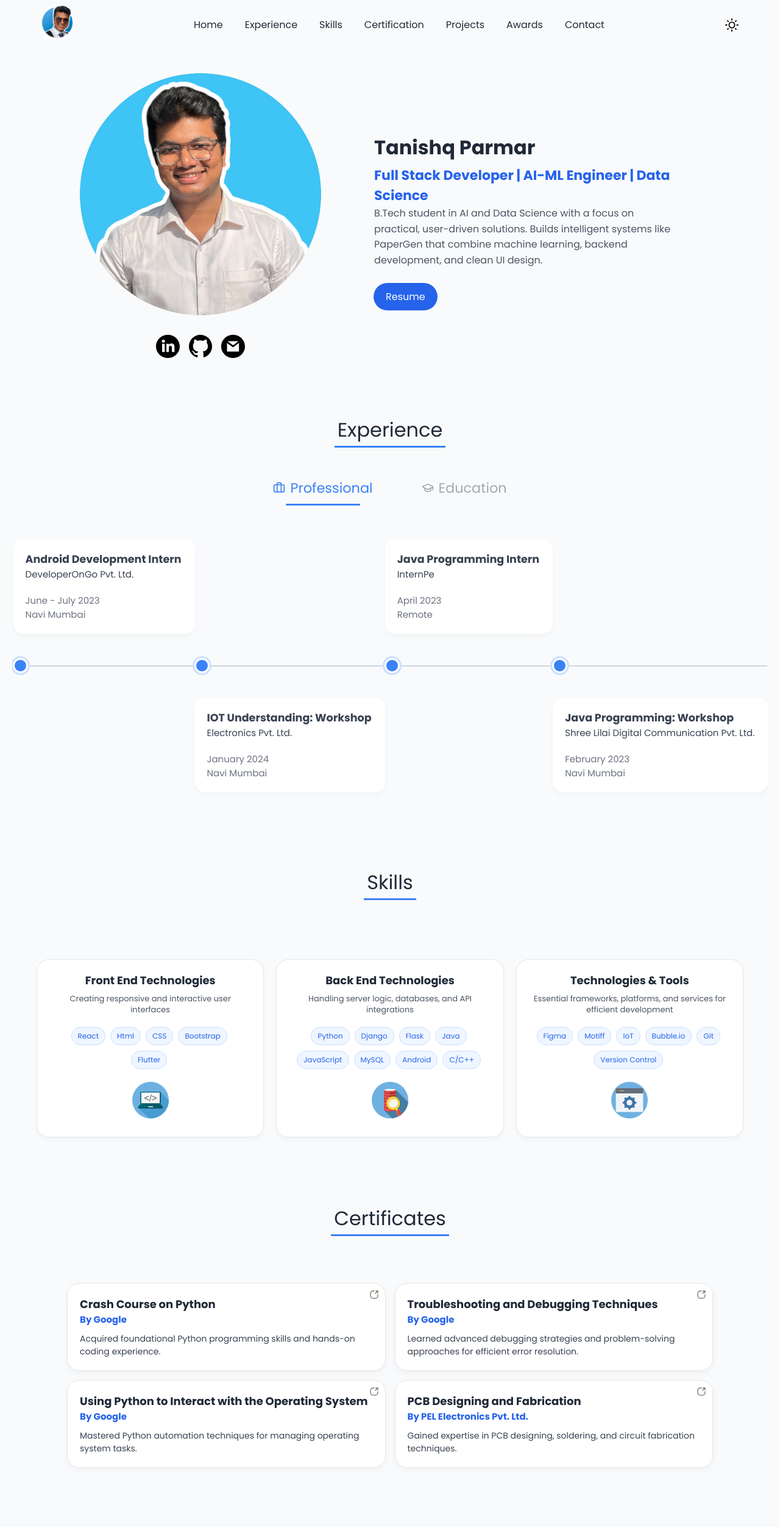
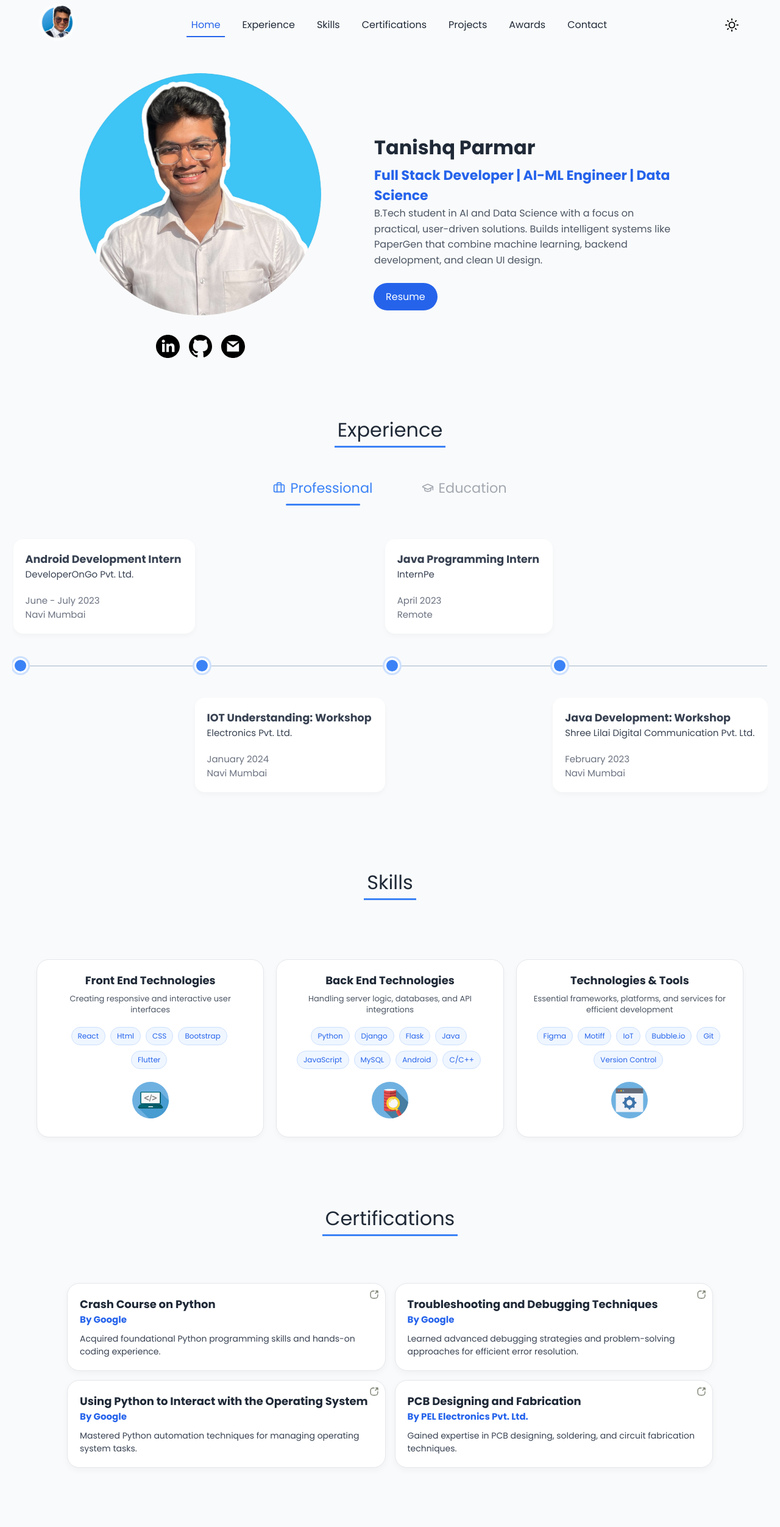
Before and after one commit to parmartanishq/Tanishq-Parmar-Portfolio, a React (Vite) app: page / in a window 1280 px wide. Shown: the top 2504 px of the page at 61% size. Built offline with nearby package versions, Linux system fonts and the light colour scheme.

Commit message:
Headings, Active Section Updated

```diff
--- a/src/Components/Certificates/Certificates.jsx
+++ b/src/Components/Certificates/Certificates.jsx
@@ -52,7 +52,7 @@ const Certificates = ({ theme }) => {
   return (
       <div className={`certi_sec ${theme === 'dark' ? 'dark' : ''}`}>
       <div className="_header">
-            <span className='_heading'>Certificates</span>
+            <span className='_heading'>Certifications</span>
         </div>
         <div className={'_certificates'}>
             <div className='_certificate'>
--- a/src/Components/Experience/Experience.jsx
+++ b/src/Components/Experience/Experience.jsx
@@ -103,7 +103,7 @@ const Experience = ({ theme }) => {
         },
 
         {
-            title: 'Java Programming: Workshop',
+            title: 'Java Development: Workshop',
             company: 'Shree Lilai Digital Communication Pvt. Ltd.',
             date: 'February 2023',
             location: 'Navi Mumbai',
--- a/src/Components/Navbar/Navbar.css
+++ b/src/Components/Navbar/Navbar.css
@@ -406,7 +406,6 @@ html {
 /* Active state for navigation items */
 ._nav li.active {
     color: #2563EB;
-    background: rgba(37, 99, 235, 0.1);
 }
 
 ._nav li.active::after {
--- a/src/Components/Navbar/Navbar.jsx
+++ b/src/Components/Navbar/Navbar.jsx
@@ -1,4 +1,4 @@
-import React, { useState } from 'react';
+import React, { useState, useEffect } from 'react';
 import './Navbar.css'
 import logo_light from '../../assets/light-mode.svg';
 import logo_dark from '../../assets/dark-mode.svg';
@@ -7,7 +7,7 @@ import logo_home from '../../assets/logo_home.png';
 
 const Navbar = ({theme, toggleTheme}) => {
     const [isMenuOpen, setIsMenuOpen] = useState(false);
-
+    const [activeSection, setActiveSection] = useState('home');
 
     const toggleMenu = () => {
         setIsMenuOpen(!isMenuOpen);
@@ -29,17 +29,38 @@ const Navbar = ({theme, toggleTheme}) => {
         { name: "Home", id: "home" },
         { name: 'Experience', id: 'experience' },
         { name: 'Skills', id: 'skills' },
-        { name: 'Certification', id: 'certification' },
+        { name: 'Certifications', id: 'certification' },
         { name: 'Projects', id: 'projects' },
         { name: 'Awards', id: 'awards' },
         { name: 'Contact', id: 'contact' }
     ];
 
+    // Scroll spy functionality
+    useEffect(() => {
+        const handleScroll = () => {
+            const sections = navItems.map(item => document.getElementById(item.id));
+            const scrollPosition = window.scrollY + 100; // Offset for navbar height
+
+            for (let i = sections.length - 1; i >= 0; i--) {
+                const section = sections[i];
+                if (section && section.offsetTop <= scrollPosition) {
+                    setActiveSection(navItems[i].id);
+                    break;
+                }
+            }
+        };
+
+        window.addEventListener('scroll', handleScroll);
+        handleScroll(); // Call once to set initial active section
+
+        return () => window.removeEventListener('scroll', handleScroll);
+    }, []);
+
     return (
         <>
             {/* Desktop Navigation */}
             <div className={`navbar ${theme === 'dark' ? 'dark' : ''}`}>
-            <div>
+                <div>
                     <img src={logo_home} alt="Logo" className='_logo'/>
                     {/*<text className='_txt'>Tanishq Parmar</text>*/}
                 </div>
@@ -48,7 +69,11 @@ const Navbar = ({theme, toggleTheme}) => {
                 <div className='_nav-desktop'>
                     <ul className='_nav'>
                         {navItems.map((item, index) => (
-                            <li key={index} onClick={() => scrollToSection(item.id)}>
+                            <li
+                                key={index}
+                                className={activeSection === item.id ? 'active' : ''}
+                                onClick={() => scrollToSection(item.id)}
+                            >
                                 {item.name}
                             </li>
                         ))}
@@ -62,13 +87,12 @@ const Navbar = ({theme, toggleTheme}) => {
                         alt="Theme toggle"
                         className='_toggle-icon'
                     />
-
                 </div>
             </div>
 
             {/* Mobile Bottom Navigation */}
             <div className={`_mobile-bottom-nav ${theme === 'dark' ? 'dark' : ''}`}>
-            <div className='_mobile-bottom-nav-content'>
+                <div className='_mobile-bottom-nav-content'>
                     {/* Logo - EXTREME LEFT */}
                     <div className='_mobile-logo'>
                         <img src={logo_home} alt="Logo" />
@@ -78,9 +102,9 @@ const Navbar = ({theme, toggleTheme}) => {
                     <div className='_mobile-right-buttons'>
                         {/* Theme Toggle - LEFT OF MENU BUTTON */}
                         <div className='_mobile-toggle'
-                            onClick={() => {toggleTheme()}}>
+                             onClick={() => {toggleTheme()}}>
                             <img src={theme === 'light' ? logo_light : logo_dark}
-                                alt="Theme toggle"/>
+                                 alt="Theme toggle"/>
                         </div>
 
                         {/* Menu Button - EXTREME RIGHT */}
@@ -97,10 +121,14 @@ const Navbar = ({theme, toggleTheme}) => {
 
             {/* Mobile Navigation Menu */}
             <div className={`_nav-mobile ${isMenuOpen ? '_nav-mobile-open' : ''} ${theme === 'dark' ? 'dark' : ''}`}>
-            <div className='_nav-mobile-content'>
+                <div className='_nav-mobile-content'>
                     <ul>
                         {navItems.map((item, index) => (
-                            <li key={index} onClick={() => scrollToSection(item.id)}>
+                            <li
+                                key={index}
+                                className={activeSection === item.id ? 'active' : ''}
+                                onClick={() => scrollToSection(item.id)}
+                            >
                                 {item.name}
                             </li>
                         ))}
```
